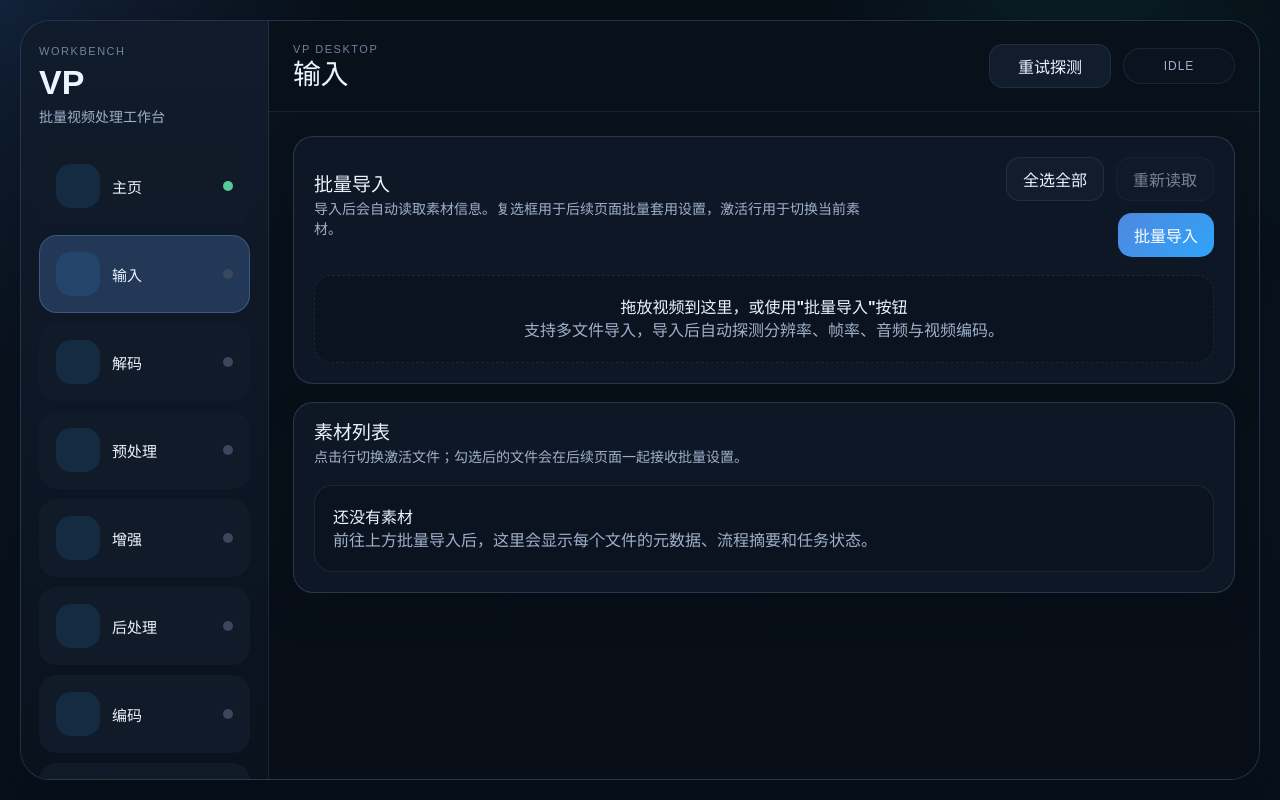
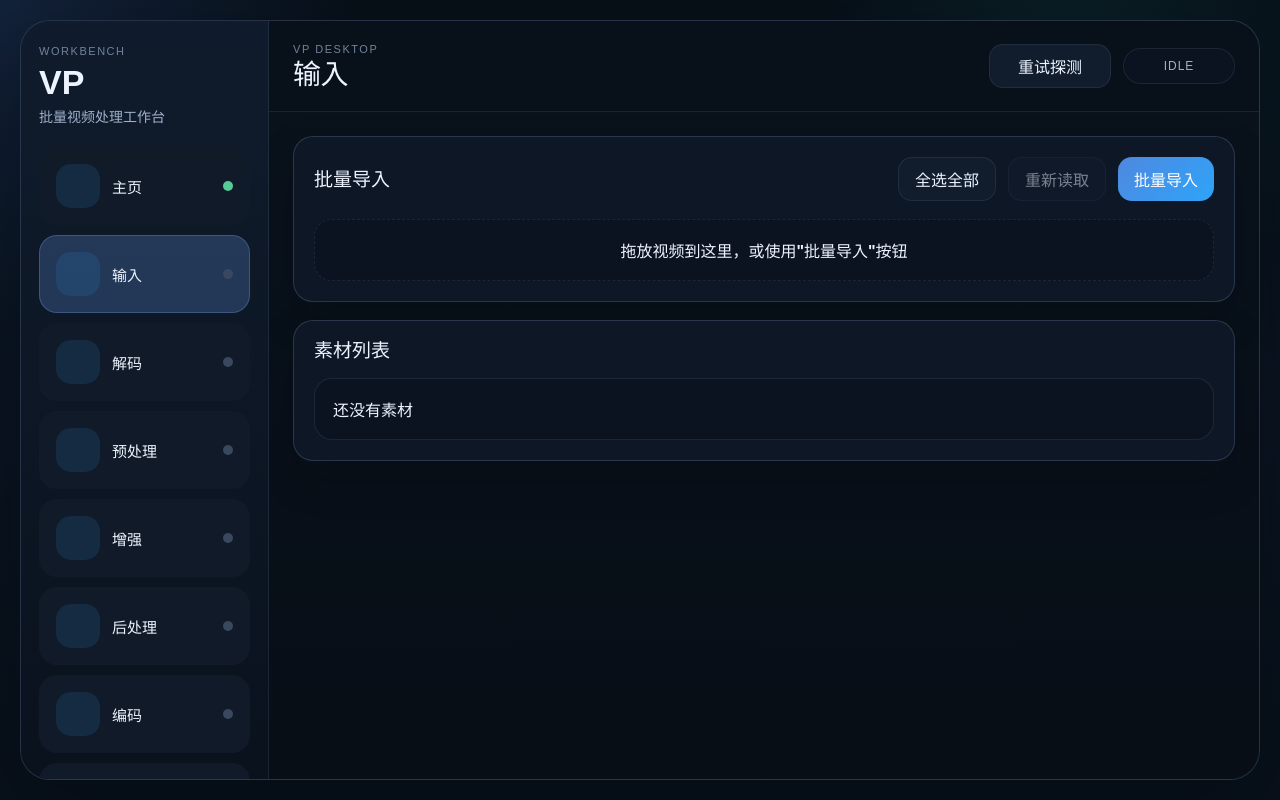
Before and after one commit to youge325/vp, a Vue app in the folder frontend/: page /#/input in a window 1280 px wide. Built offline with nearby package versions, Linux system fonts and the light colour scheme; some icons are missing.

Commit message:
refactor(frontend): 删除输入页辅助函数副本

```diff
--- a/frontend/src/views/InputModuleView.vue
+++ b/frontend/src/views/InputModuleView.vue
@@ -64,7 +64,6 @@ async function reinspectSelection(): Promise<void> {
       <div class="panel-head">
         <div class="panel-copy">
           <h2>批量导入</h2>
-          <p class="panel-caption">导入后会自动读取素材信息。复选框用于后续页面批量套用设置，激活行用于切换当前素材。</p>
         </div>
 
         <div class="panel-actions">
@@ -86,7 +85,6 @@ async function reinspectSelection(): Promise<void> {
         @dragleave="handleDragLeave"
       >
         <strong>拖放视频到这里，或使用"批量导入"按钮</strong>
-        <p>支持多文件导入，导入后自动探测分辨率、帧率、音频与视频编码。</p>
       </div>
 
       <IssueBanner :issue="inputIssue" title="批量导入失败" />
@@ -96,13 +94,11 @@ async function reinspectSelection(): Promise<void> {
       <div class="panel-head">
         <div class="panel-copy">
           <h2>素材列表</h2>
-          <p class="panel-caption">点击行切换激活文件；勾选后的文件会在后续页面一起接收批量设置。</p>
         </div>
       </div>
 
       <div v-if="mediaStore.mediaItems.length === 0" class="empty-state">
         <strong>还没有素材</strong>
-        <p>前往上方批量导入后，这里会显示每个文件的元数据、流程摘要和任务状态。</p>
       </div>
 
       <div v-else class="table-wrap">
```
